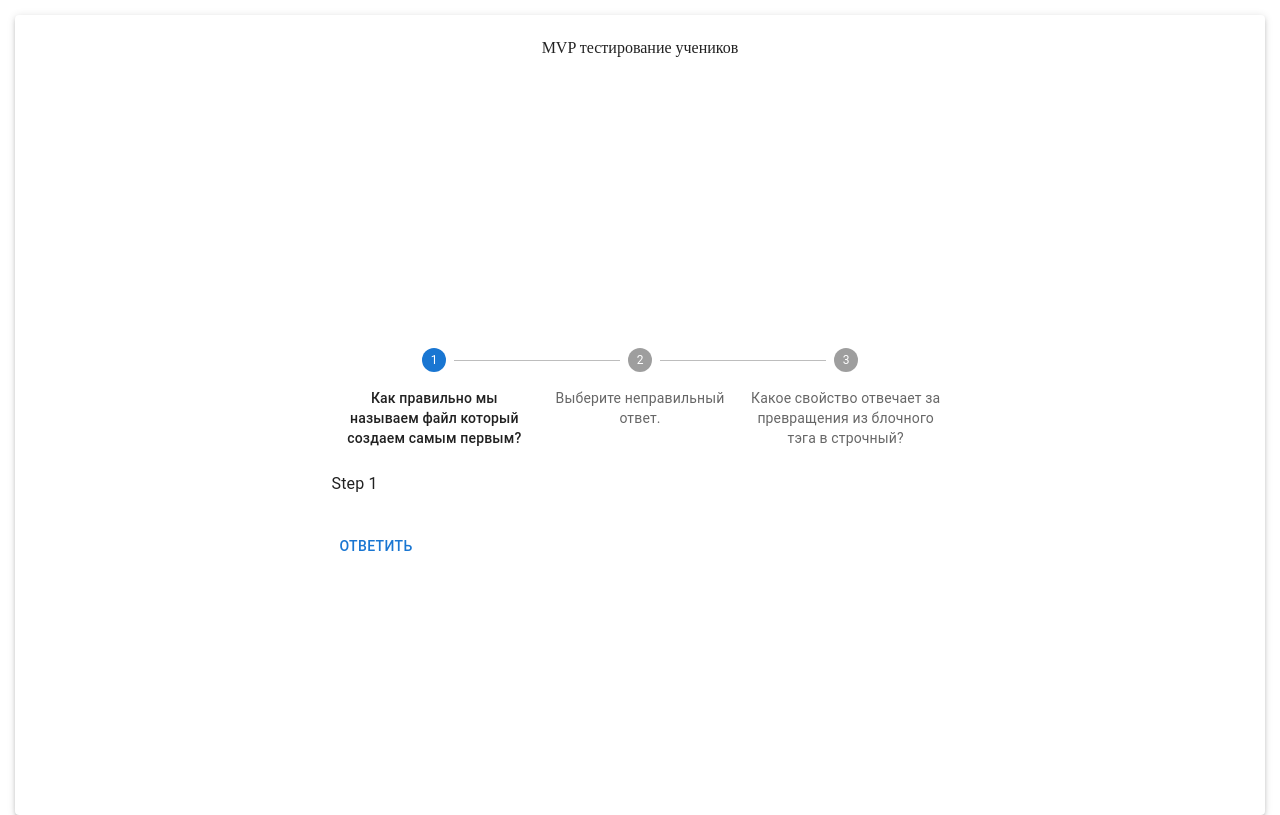
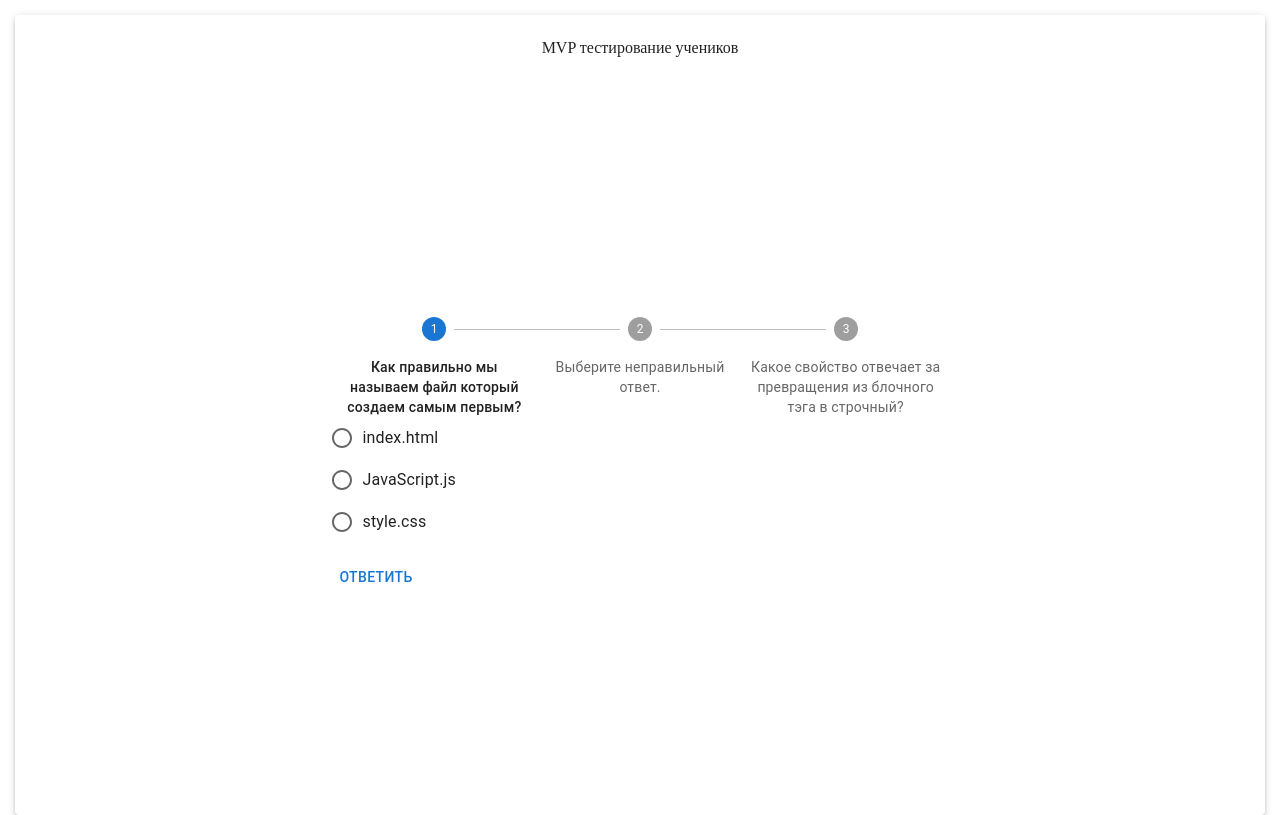
Before and after one commit to vezuchiy-patsan/test_madsoft, a React (Create React App) app: page / in a window 1280 px wide. Built offline with nearby package versions, Linux system fonts and the light colour scheme.

Commit message:
добавил сбор данных через react hook form

```diff
--- a/package.json
+++ b/package.json
@@ -15,6 +15,7 @@
     "@types/react-dom": "^18.3.0",
     "react": "^18.3.1",
     "react-dom": "^18.3.1",
+    "react-hook-form": "^7.53.0",
     "react-scripts": "5.0.1",
     "typescript": "^4.9.5",
     "web-vitals": "^2.1.4"
--- a/src/view/components/Stepper/ui/MyStepper.tsx
+++ b/src/view/components/Stepper/ui/MyStepper.tsx
@@ -1,5 +1,17 @@
-import {Box, Button, Step, StepLabel, Stepper, Typography} from "@mui/material";
-import {useState} from "react";
+import {
+    Box,
+    Button,
+    Checkbox, FormControl,
+    FormControlLabel,
+    FormGroup, Radio,
+    RadioGroup,
+    Step,
+    StepLabel,
+    Stepper, TextField,
+    Typography
+} from "@mui/material";
+import {ReactNode, useCallback, useState} from "react";
+import {FormProvider, useForm, useFormContext} from "react-hook-form";
 
 enum typeAnswer{
     checkbox = "checkbox",
@@ -13,6 +25,7 @@ interface questionSteps {
     variants: Array<string>
 }
 
+
 const steps: questionSteps[] = [
     {name: 'Как правильно мы называем файл который создаем самым первым?', type: typeAnswer.radio,
         variants: ["index.html", "JavaScript.js", "style.css"]},
@@ -20,12 +33,85 @@ const steps: questionSteps[] = [
         variants: ["строчный тэг как и блочный неможет размещать ряом другие тэги",
                 "строчным тэгам можно дать ширину и высоту",
                 "фотография обладает строчно-блочным свойством"]},
-    {name:'Какое свойство отвечает за превращения из блочного тэга в строчный?', type: typeAnswer.text, variants: []},
+    {name:'Какое свойство отвечает за превращения из блочного тэга в строчный?', type: typeAnswer.text, variants: []}
 ];
+
+type switchInputProps = {
+    type: string,
+    variants: questionSteps["variants"],
+    activeStep: number
+}
+
+type formInput = {
+    "radio.0": string,
+    "check.0": string
+}
+
+function SwitchInput({type, variants, activeStep} : switchInputProps){
+    const {register} = useFormContext();
+
+    switch (type){
+        case typeAnswer.checkbox:
+            return (
+                <FormGroup>
+                    {variants.map((variant, index): ReactNode => (
+                        <FormControlLabel
+                            value={variant}
+                            control={<Checkbox key={index} {...register(`check-${activeStep}`)} />}
+                            label={variant} />
+                    ))}
+                </FormGroup>
+            )
+
+        case typeAnswer.radio:
+            return (
+                <RadioGroup name="radio-buttons">
+                    {variants.map((variant, index): ReactNode => (
+                        <FormControlLabel
+                            value={variant}
+                            key={index}
+                            control={<Radio {...register(`radio-${activeStep}`)} />}
+                            label={variant} />
+                    ))}
+                </RadioGroup>
+            );
+        case typeAnswer.text:
+            return(
+                <>
+                    <TextField
+                        id={activeStep.toString()}
+                        label="Введите текст"
+                        multiline
+                        rows={4}
+                        defaultValue=""
+                        {...register(`text-${activeStep}`)}
+                    />
+                </>
+            );
+        default:
+            return (
+                <>Ошибка при обработки данных!!!</>
+            );
+    }
+}
+
+
 
 export function MyStepper() {
     const [activeStep, setActiveStep] = useState<number>(0);
     const [completed, setCompleted] = useState<{ [k: number]: boolean; }>({});
+    const methods = useForm<formInput>();
+    const {
+        register,
+        formState:{
+            errors
+        },
+        control,
+        handleSubmit,
+
+        trigger}
+        = methods
+    console.log(methods)
 
     const totalSteps = () => {
         return steps.length;
@@ -63,6 +149,8 @@ export function MyStepper() {
     };
 
     const handleComplete = () => {
+        let isValid = false;
+        console.log("F1", methods.getValues());
         setCompleted({
             ...completed,
             [activeStep]: true,
@@ -74,7 +162,16 @@ export function MyStepper() {
         setActiveStep(0);
         setCompleted({});
     };
+
+    // const switchInputCallback = useCallback((steps: questionSteps[]): ReactNode => {
+    //     return switchInput(steps[activeStep].type, steps[activeStep].variants, activeStep);
+    // }, [activeStep]);
+
+    const onSubmit = (data: formInput) => console.log(data)
+
+    // @ts-ignore
     return (
+        <FormProvider {...methods} >
         <Box sx={{width: '100%'}}>
             <Stepper activeStep={activeStep} alternativeLabel>
                 {steps.map(({name: label}, index) => (
@@ -83,11 +180,11 @@ export function MyStepper() {
                     </Step>
                 ))}
             </Stepper>
-            <div>
+                <form onSubmit={handleSubmit(onSubmit)}>
                         {allStepsCompleted() ? (
                             <>
                                 <Typography sx={{mt: 2, mb: 1}}>
-                            All steps completed - you&apos;re finished
+                                    Тест пройден. Ожидайте результатов.
                                 </Typography>
                                 <Box sx={{display: 'flex', flexDirection: 'row', pt: 2}}>
                                     <Button onClick={handleReset}>Reset</Button>
@@ -95,9 +192,14 @@ export function MyStepper() {
                             </>
                         ) : (
                             <>
-                        <Typography sx={{mt: 2, mb: 1, py: 1}}>
-                            Step {activeStep + 1}
-                        </Typography>
+                                {(totalSteps() > 0 &&
+                                    (
+                                        <SwitchInput
+                                            type={steps[activeStep].type}
+                                            variants={steps[activeStep].variants}
+                                            activeStep={activeStep}/>
+                                    )
+                                )}
                                 <Box sx={{display: 'flex', flexDirection: 'row', pt: 2}}>
                                     {activeStep !== steps.length &&
                                         (completed[activeStep] ? (
@@ -112,7 +214,12 @@ export function MyStepper() {
                                 </Box>
                             </>
                         )}
-            </div>
+
+                </form>
+
 </Box>
-    );
+        </FormProvider>
+
+)
+    ;
 }
```
Also changed, not shown: 1 other file (tests, documents, lock files or other folders). Lines whose indentation alone changed are shown as unchanged.
